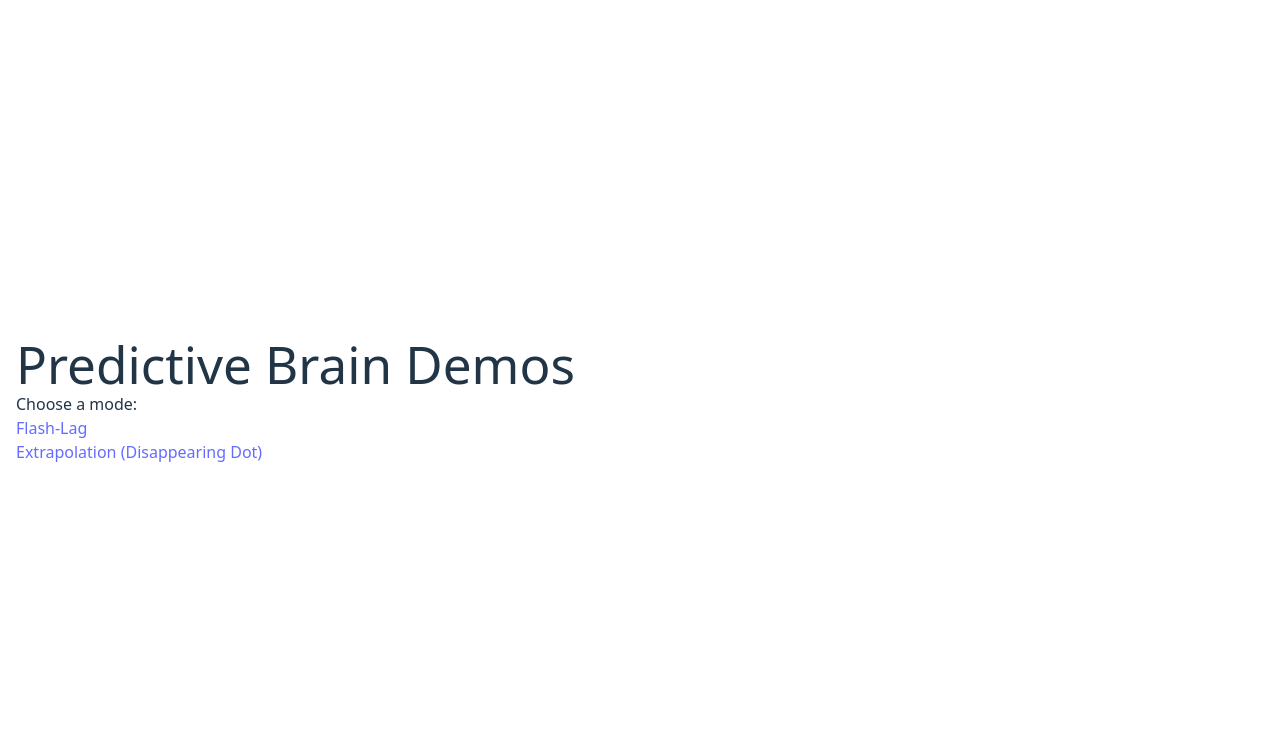
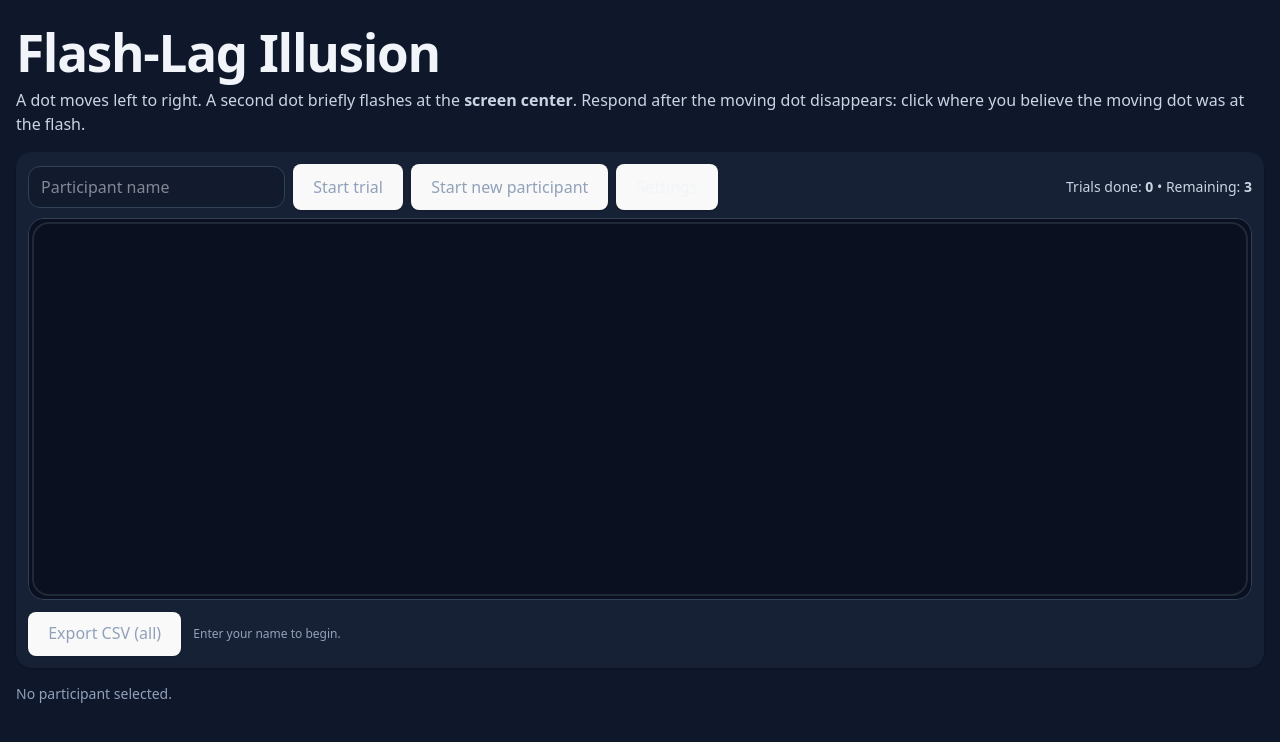
Before and after one commit to dgrignol/flashlag-demo, a React (Vite) app: page / in a window 1280 px wide. Shown: the top 742 px of the page. Built offline with nearby package versions, Linux system fonts and the light colour scheme.

Commit message:
Revert "feat(routing): add react-router and scaffold /flash and /vanish modes"

```diff
--- a/package.json
+++ b/package.json
@@ -11,8 +11,7 @@
   },
   "dependencies": {
     "react": "^19.1.1",
-    "react-dom": "^19.1.1",
-    "react-router-dom": "^7.9.1"
+    "react-dom": "^19.1.1"
   },
   "devDependencies": {
     "@eslint/js": "^9.36.0",
--- a/src/main.jsx
+++ b/src/main.jsx
@@ -1,30 +1,10 @@
 import React from "react";
 import ReactDOM from "react-dom/client";
+import FlashLagGame from "./FlashLagGame";
 import "./index.css";
-import { BrowserRouter, Routes, Route, Link, Navigate } from "react-router-dom";
-import FlashLagGame from "./modes/FlashLagGame.jsx";
-import VanishDotGame from "./modes/VanishDotGame.jsx";
-
-function Home() {
-  return (
-    <div style={{maxWidth:900, margin:"0 auto", padding:16}}>
-      <h1>Predictive Brain Demos</h1>
-      <p>Choose a mode:</p>
-      <ul>
-        <li><Link to="/flash">Flash-Lag</Link></li>
-        <li><Link to="/vanish">Extrapolation (Disappearing Dot)</Link></li>
-      </ul>
-    </div>
-  );
-}
 
 ReactDOM.createRoot(document.getElementById("root")).render(
-  <BrowserRouter>
-    <Routes>
-      <Route path="/" element={<Home />} />
-      <Route path="/flash" element={<FlashLagGame />} />
-      <Route path="/vanish" element={<VanishDotGame />} />
-      <Route path="*" element={<Navigate to="/" replace />} />
-    </Routes>
-  </BrowserRouter>
+  <React.StrictMode>
+    <FlashLagGame />
+  </React.StrictMode>
 );
--- a/src/modes/VanishDotGame.jsx
+++ /dev/null
@@ -1,10 +0,0 @@
-import React from "react";
-
-export default function VanishDotGame() {
-  return (
-    <div style={{maxWidth:900, margin:"0 auto", padding:16}}>
-      <h2>Extrapolation (Disappearing Dot)</h2>
-      <p>Work in progress. Use the nav to switch between modes.</p>
-    </div>
-  );
-}
```
Also changed, not shown: src/FlashLagGame.jsx (renamed from src/modes/FlashLagGame.jsx), 1 other file (tests, documents, lock files or other folders).
